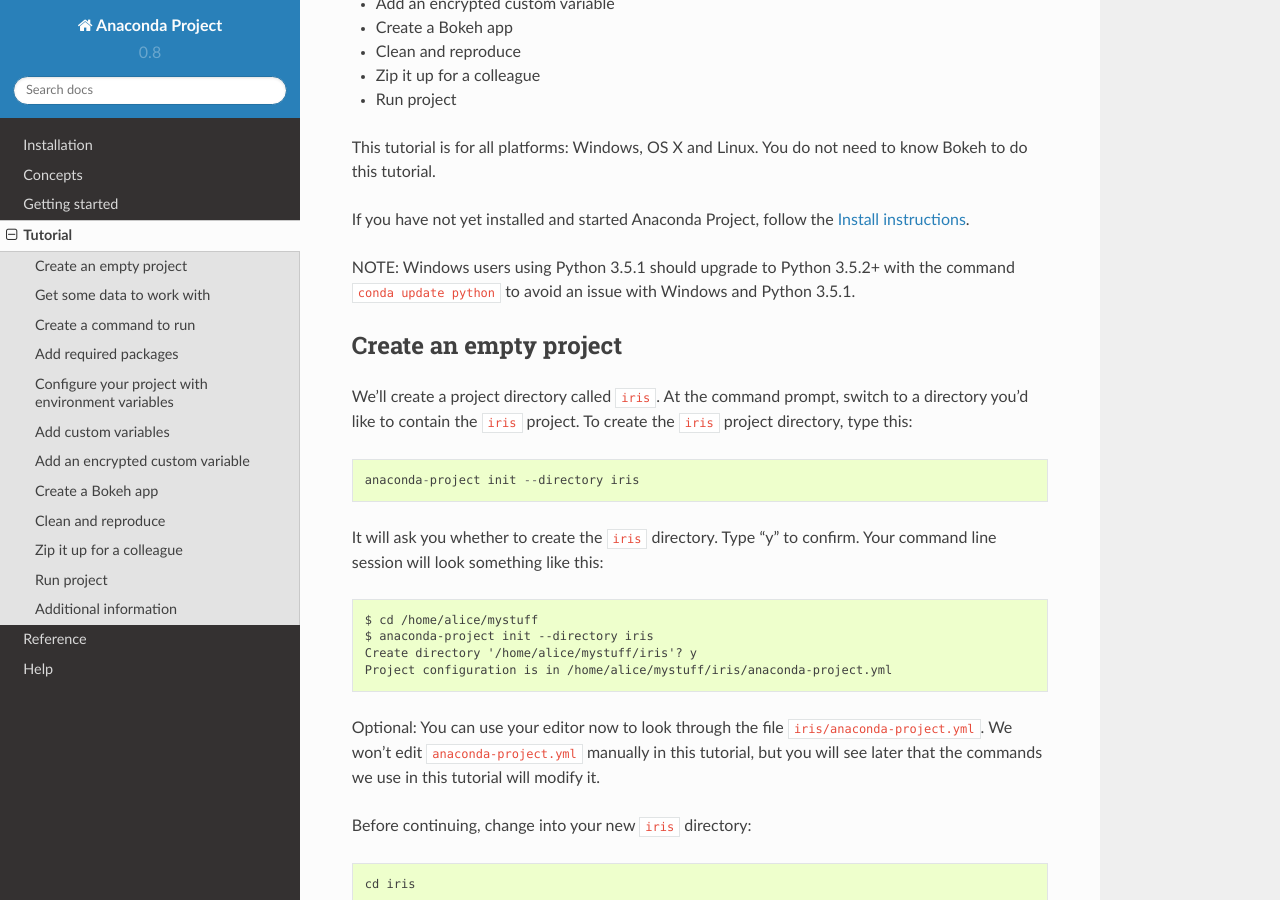
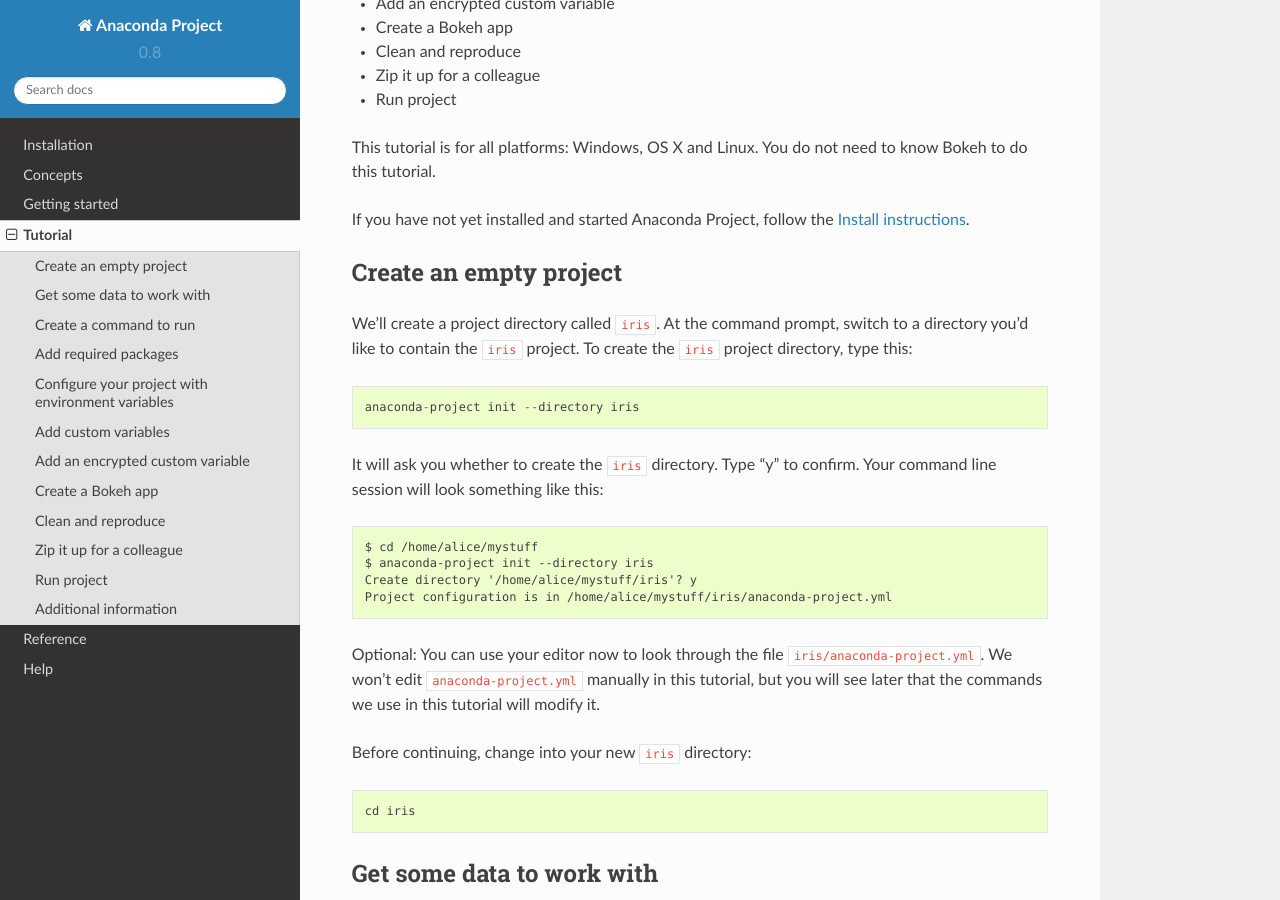
Before and after one commit to anaconda/anaconda-project, a Sphinx documentation site: the page built from docs/source/tutorial.rst, in a window 1280 px wide and 900 px high, scrolled down 456 px. Built offline with Sphinx 7.4.7 and the Read the Docs theme 2.0.0, drawn with Linux system fonts in a browser that asks for light colours.

Commit message:
remove note of windows issue

```diff
--- a/docs/source/getting-started.rst
+++ b/docs/source/getting-started.rst
@@ -14,8 +14,6 @@
 This guide is for all platforms: Windows, OS X and Linux.
 
 If you have not yet installed and started Anaconda Project, follow the :doc:`Install instructions <install>`.
-
-NOTE: Windows users using Python 3.5.1 should upgrade to Python 3.5.2+ with the command ``conda update python`` to avoid an issue with Windows and Python 3.5.1.
 
 
 Create a project containing a Bokeh app
--- a/docs/source/tutorial.rst
+++ b/docs/source/tutorial.rst
@@ -23,10 +23,6 @@
 This tutorial is for all platforms: Windows, OS X and Linux. You do not need to know Bokeh to do this tutorial.
 
 If you have not yet installed and started Anaconda Project, follow the :doc:`Install instructions <install>`.
-
-NOTE: Windows users using Python 3.5.1 should upgrade to Python 3.5.2+
-with the command ``conda update python`` to avoid an issue with
-Windows and Python 3.5.1.
 
 
 Create an empty project
```
